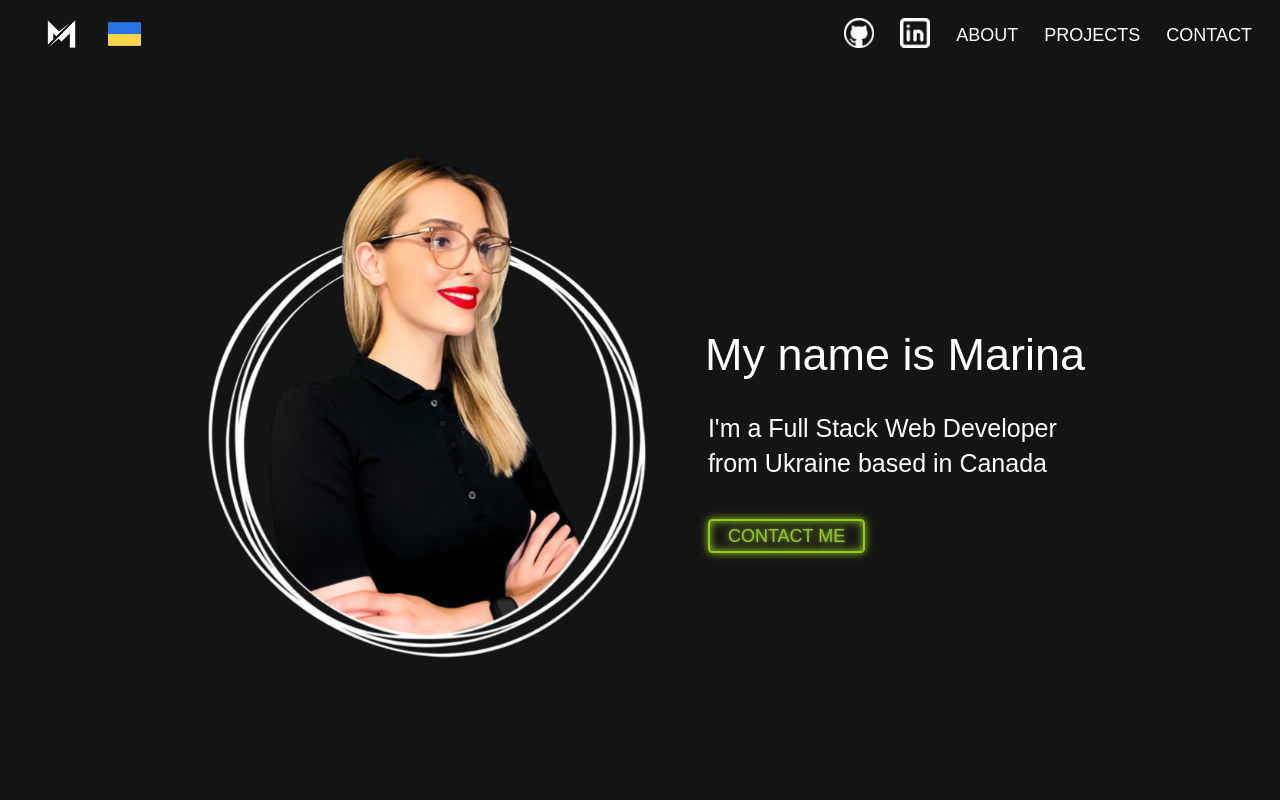
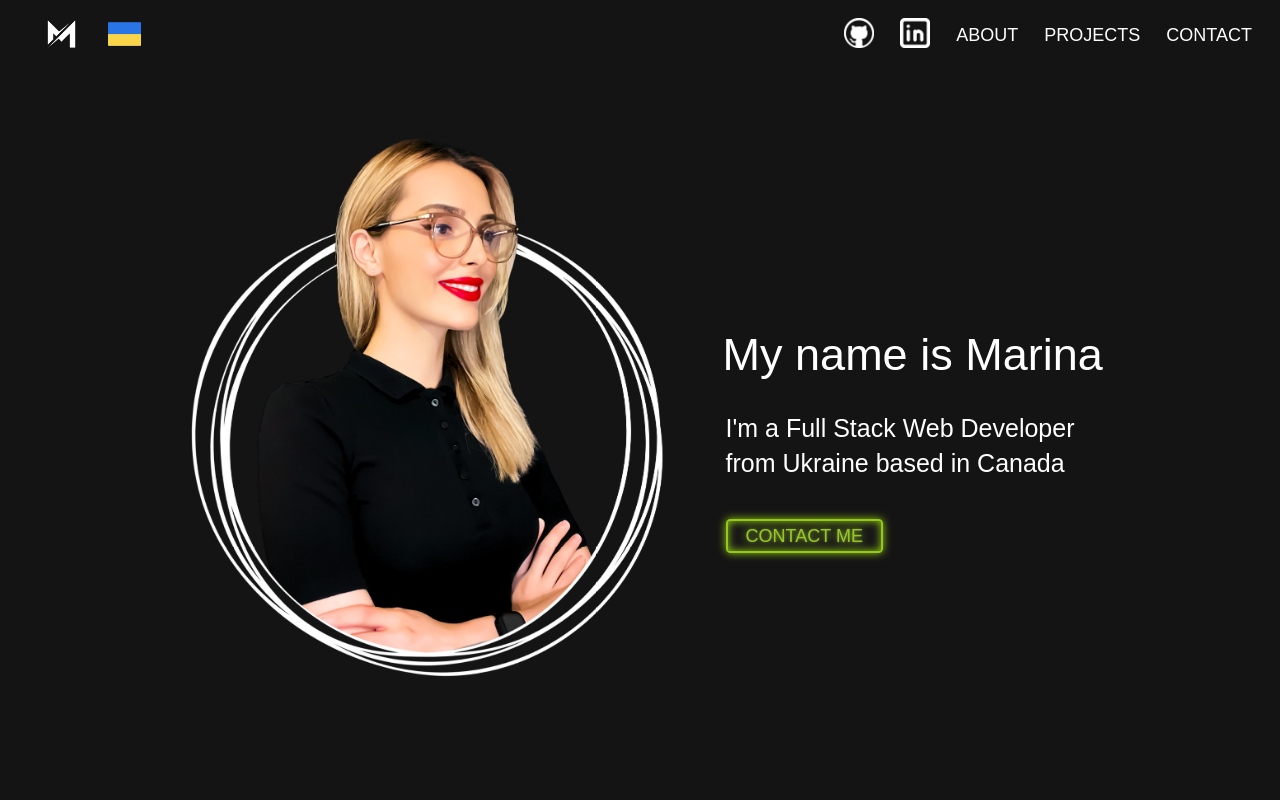
Before and after one commit to samolchik/mari-web-prof, a React (Create React App) app: page / in a window 1280 px wide. Shown: the top 800 px of the page. Built offline with nearby package versions, Linux system fonts and the light colour scheme.

Commit message:
commit 3

```diff
--- a/src/components/Home/Home.css
+++ b/src/components/Home/Home.css
@@ -66,7 +66,7 @@
 }
 
 .photo-container img {
-    height: 65vh;
+    height: 70vh;
     margin-right: 50px;
 }
 
```
